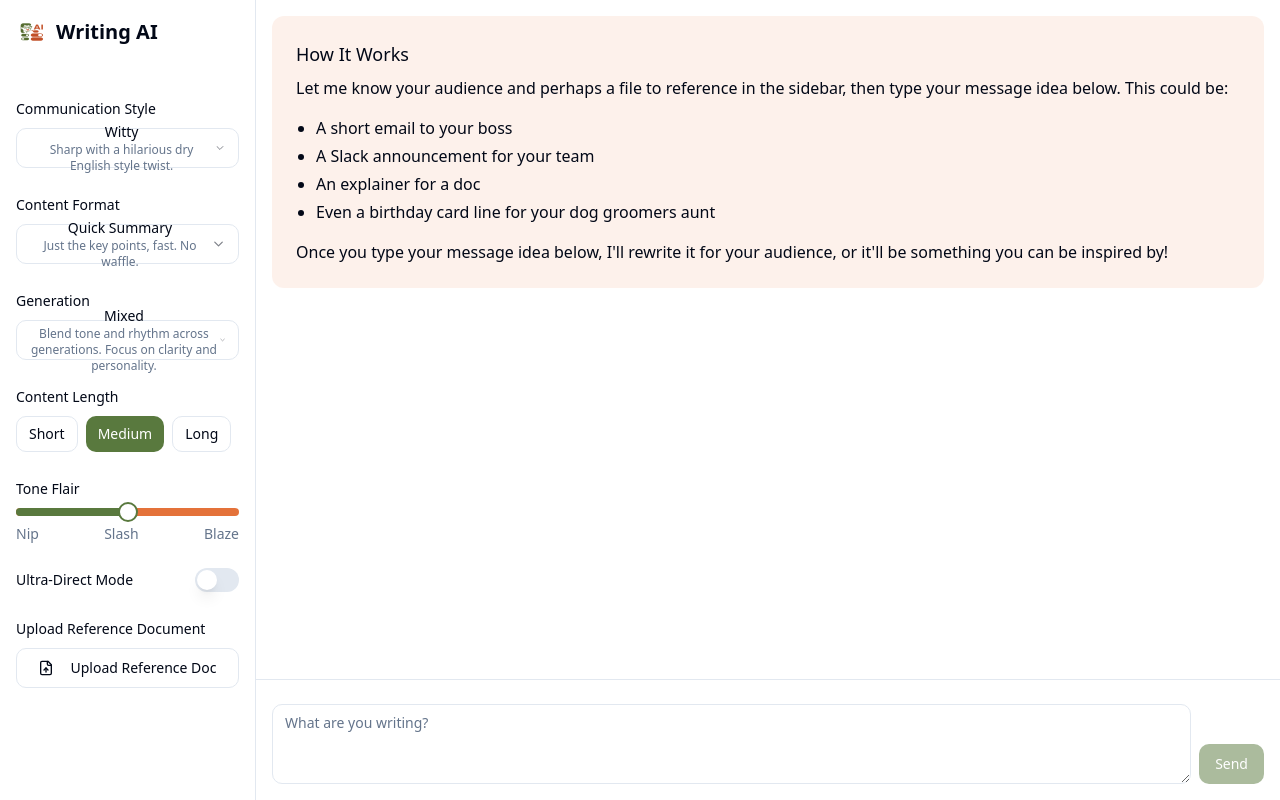
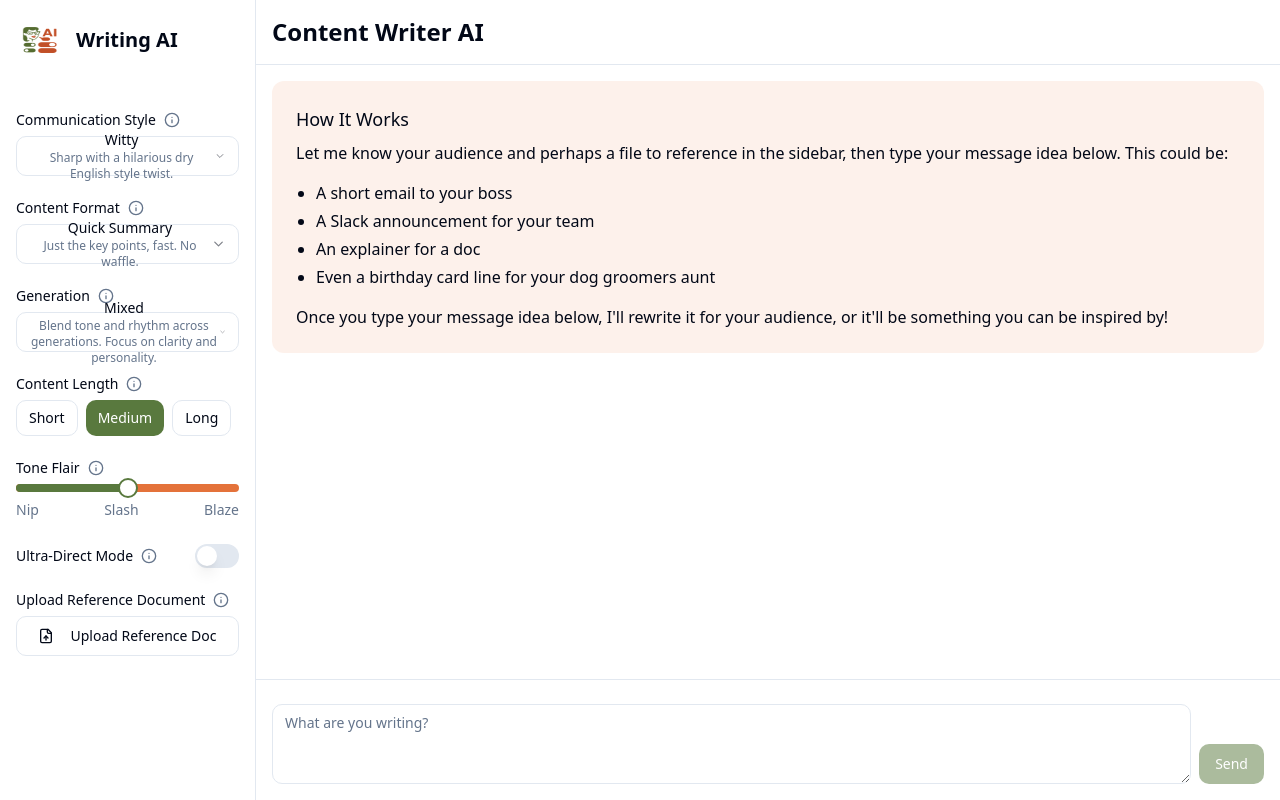
Before and after one commit to TeresaNoble/askb, a React (Vite) app: page / in a window 1280 px wide. Built offline with nearby package versions, Linux system fonts and the light colour scheme.

Commit message:
Fix UI and add features
- Change chat response background color.
- Add download options for text and word.
- Implement tooltip changes.
- Display uploaded file name.
- Increase logo size and add a title.

```diff
--- a/src/components/ChatInterface.tsx
+++ b/src/components/ChatInterface.tsx
@@ -1,9 +1,10 @@
-
 import { useState, useEffect } from 'react';
 import { Button } from "@/components/ui/button";
 import { Textarea } from "@/components/ui/textarea";
 import { ScrollArea } from "@/components/ui/scroll-area";
-import { Loader2, Download, RefreshCcw } from 'lucide-react';
+import { Loader2, Download, Info } from 'lucide-react';
+import { Tooltip, TooltipContent, TooltipProvider, TooltipTrigger } from "@/components/ui/tooltip";
+import { useToast } from "@/hooks/use-toast";
 import { UserProfile, buildInstructions } from '@/utils/voiceProfiles';
 
 interface Message {
@@ -21,33 +22,27 @@ const ChatInterface = ({ userProfile }: ChatInterfaceProps) => {
   const [isGenerating, setIsGenerating] = useState(false);
   const [lastPrompt, setLastPrompt] = useState('');
   const [showInstructions, setShowInstructions] = useState(true);
+  const [downloadFormat, setDownloadFormat] = useState<'text' | 'word'>('text');
+
+  const { toast } = useToast();
 
   const handleSend = async () => {
     if (!input.trim() || isGenerating) return;
 
-    // Save prompt for potential reuse
     setLastPrompt(input);
 
-    // Add user message
     const userMessage: Message = { role: 'user', content: input };
     setMessages(prev => [...prev, userMessage]);
 
-    // Clear input and hide instructions
     setInput('');
     setShowInstructions(false);
     setIsGenerating(true);
 
-    // In a real app, this would be an API call to OpenAI
-    // For now, we'll simulate a response
     try {
-      // Simulate API call delay
       await new Promise(resolve => setTimeout(resolve, 1500));
 
-      // Build system instructions based on user profile
       const instructions = buildInstructions(userProfile);
 
-      // Simulate AI response
-      // In a real implementation, you would send the instructions and user message to OpenAI
       const simulatedResponse = "This is a simulated response based on your profile settings. In a complete implementation, this would connect to OpenAI with your specified tone settings:\n\n" +
         `• Communication Style: ${userProfile.communicationStyle}\n` +
         `• Content Format: ${userProfile.contentFormat}\n` +
@@ -80,18 +75,29 @@ const ChatInterface = ({ userProfile }: ChatInterfaceProps) => {
   };
 
   const handleDownload = () => {
-    // Find the last assistant message
     const assistantMessages = messages.filter(m => m.role === 'assistant');
     if (assistantMessages.length === 0) return;
 
     const content = assistantMessages[assistantMessages.length - 1].content;
 
-    // Create and download text file
+    if (downloadFormat === 'word') {
+      const header = '<html xmlns:o="urn:schemas-microsoft-com:office:office" xmlns:w="urn:schemas-microsoft-com:office:word" xmlns="http://www.w3.org/TR/REC-html40"><head><meta charset="utf-8"><title>Export HTML to Word Document with JavaScript</title></head><body>';
+      const footer = "</body></html>";
+      const sourceHTML = header + content.replace(/\n/g, "<br>") + footer;
+
+      const source = 'data:application/vnd.ms-word;charset=utf-8,' + encodeURIComponent(sourceHTML);
+      const fileDownload = document.createElement("a");
+
+      document.body.appendChild(fileDownload);
+      fileDownload.href = source;
+      fileDownload.download = 'content.doc';
+      fileDownload.click();
+      document.body.removeChild(fileDownload);
+    } else {
       const blob = new Blob([content], { type: 'text/plain' });
       const url = URL.createObjectURL(blob);
       const a = document.createElement('a');
 
-    // Generate filename based on first few words of the prompt
       const words = lastPrompt.toLowerCase().match(/\b\w+\b/g) || ['content'];
       const baseFilename = words.slice(0, 2).join('');
       const date = new Date().toLocaleDateString('en-GB', {
@@ -106,6 +112,7 @@ const ChatInterface = ({ userProfile }: ChatInterfaceProps) => {
       a.click();
       document.body.removeChild(a);
       URL.revokeObjectURL(url);
+    }
   };
 
   const handleKeyDown = (e: React.KeyboardEvent<HTMLTextAreaElement>) => {
@@ -117,6 +124,9 @@ const ChatInterface = ({ userProfile }: ChatInterfaceProps) => {
 
   return (
     <div className="flex flex-col h-full">
+      <div className="p-4 border-b">
+        <h1 className="text-2xl font-semibold">Content Writer AI</h1>
+      </div>
       <ScrollArea className="flex-1 p-4">
         {showInstructions && messages.length === 0 && (
           <div className="p-6 bg-secondary/10 rounded-lg mb-4">
@@ -143,7 +153,7 @@ const ChatInterface = ({ userProfile }: ChatInterfaceProps) => {
             className={`mb-4 p-3 rounded-lg max-w-[80%] ${
               message.role === 'user'
                 ? 'ml-auto bg-primary text-primary-foreground'
-                : 'bg-secondary text-secondary-foreground'
+                : 'bg-[#FDE1D3] text-black border-2 border-[#F97316]'
             }`}
           >
             {message.content.split('\n').map((line, i) => (
@@ -175,13 +185,28 @@ const ChatInterface = ({ userProfile }: ChatInterfaceProps) => {
             </Button>
           )}
           {messages.some(m => m.role === 'assistant') && (
+            <div className="flex gap-2">
               <Button
                 variant="outline"
                 size="sm"
-              onClick={handleDownload}
+                onClick={() => {
+                  setDownloadFormat('text');
+                  handleDownload();
+                }}
               >
-              <Download className="h-3 w-3 mr-1" /> Download
+                <Download className="h-3 w-3 mr-1" /> Text
               </Button>
+              <Button
+                variant="outline"
+                size="sm"
+                onClick={() => {
+                  setDownloadFormat('word');
+                  handleDownload();
+                }}
+              >
+                <Download className="h-3 w-3 mr-1" /> Word
+              </Button>
+            </div>
           )}
         </div>
         <div className="flex gap-2">
--- a/src/components/Sidebar.tsx
+++ b/src/components/Sidebar.tsx
@@ -1,4 +1,3 @@
-
 import { useState } from 'react';
 import { Button } from "@/components/ui/button";
 import { Select, SelectContent, SelectItem, SelectTrigger, SelectValue } from "@/components/ui/select";
@@ -8,6 +7,7 @@ import { Label } from "@/components/ui/label";
 import { Tooltip, TooltipContent, TooltipProvider, TooltipTrigger } from "@/components/ui/tooltip";
 import { VOICE_PROFILE, ToneFlair, CommunicationStyle, ContentFormat, Generation, ContentLength } from '@/utils/voiceProfiles';
 import { FileUp } from 'lucide-react';
+import { Info } from 'lucide-react';
 
 interface SidebarProps {
   onProfileChange: (profile: {
@@ -69,22 +69,25 @@ const Sidebar = ({ onProfileChange }: SidebarProps) => {
 
   return (
     <div className="w-64 h-full bg-white border-r p-4 flex flex-col gap-6">
-      <div className="flex items-center gap-2 mb-6">
-        <img src="/lovable-uploads/e3bd66cc-d0cd-4e74-b137-84de8c89908a.png" alt="Logo" className="w-8 h-8" />
+      <div className="flex items-center gap-3 mb-6">
+        <img src="/lovable-uploads/e3bd66cc-d0cd-4e74-b137-84de8c89908a.png" alt="Logo" className="w-12 h-12" />
         <h2 className="text-xl font-semibold">Writing AI</h2>
       </div>
 
       <div className="space-y-6">
         <TooltipProvider>
           <div className="space-y-2">
+            <div className="flex items-center gap-2">
+              <Label>Communication Style</Label>
               <Tooltip>
                 <TooltipTrigger asChild>
-                <Label className="cursor-help">Communication Style</Label>
+                  <Info className="h-4 w-4 text-muted-foreground cursor-help" />
                 </TooltipTrigger>
                 <TooltipContent>
                   <p>Think, 'If I was my audience, how would I like to be spoken to?'</p>
                 </TooltipContent>
               </Tooltip>
+            </div>
             <Select
               value={communicationStyle}
               onValueChange={(value: CommunicationStyle) => {
@@ -109,14 +112,17 @@ const Sidebar = ({ onProfileChange }: SidebarProps) => {
           </div>
 
           <div className="space-y-2">
+            <div className="flex items-center gap-2">
+              <Label>Content Format</Label>
               <Tooltip>
                 <TooltipTrigger asChild>
-                <Label className="cursor-help">Content Format</Label>
+                  <Info className="h-4 w-4 text-muted-foreground cursor-help" />
                 </TooltipTrigger>
                 <TooltipContent>
                   <p>What are we going with today, detailed, chatty, action?</p>
                 </TooltipContent>
               </Tooltip>
+            </div>
             <Select
               value={contentFormat}
               onValueChange={(value: ContentFormat) => {
@@ -141,14 +147,17 @@ const Sidebar = ({ onProfileChange }: SidebarProps) => {
           </div>
 
           <div className="space-y-2">
+            <div className="flex items-center gap-2">
+              <Label>Generation</Label>
               <Tooltip>
                 <TooltipTrigger asChild>
-                <Label className="cursor-help">Generation</Label>
+                  <Info className="h-4 w-4 text-muted-foreground cursor-help" />
                 </TooltipTrigger>
                 <TooltipContent>
                   <p>This adjusts tone pacing, references, and formality.</p>
                 </TooltipContent>
               </Tooltip>
+            </div>
             <Select
               value={generation}
               onValueChange={(value: Generation) => {
@@ -173,14 +182,17 @@ const Sidebar = ({ onProfileChange }: SidebarProps) => {
           </div>
 
           <div className="space-y-2">
+            <div className="flex items-center gap-2">
+              <Label>Content Length</Label>
               <Tooltip>
                 <TooltipTrigger asChild>
-                <Label className="cursor-help">Content Length</Label>
+                  <Info className="h-4 w-4 text-muted-foreground cursor-help" />
                 </TooltipTrigger>
                 <TooltipContent>
                   <p>How detailed should the response be?</p>
                 </TooltipContent>
               </Tooltip>
+            </div>
             <div className="flex gap-2">
               {Object.keys(VOICE_PROFILE.length).map((len) => (
                 <Button
@@ -199,14 +211,17 @@ const Sidebar = ({ onProfileChange }: SidebarProps) => {
           </div>
 
           <div className="space-y-2">
+            <div className="flex items-center gap-2">
+              <Label>Tone Flair</Label>
               <Tooltip>
                 <TooltipTrigger asChild>
-                <Label className="cursor-help">Tone Flair</Label>
+                  <Info className="h-4 w-4 text-muted-foreground cursor-help" />
                 </TooltipTrigger>
                 <TooltipContent>
                   <p>Choose how bold you want the writing to sound: Subtly edgy (Nip), sharp but stylish (Slash) or bold and direct (Blaze).</p>
                 </TooltipContent>
               </Tooltip>
+            </div>
             <Slider
               value={[toneFlair]}
               onValueChange={([value]) => {
@@ -223,15 +238,19 @@ const Sidebar = ({ onProfileChange }: SidebarProps) => {
             </div>
           </div>
 
+          <div className="space-y-2">
             <div className="flex items-center justify-between">
+              <div className="flex items-center gap-2">
+                <Label>Ultra-Direct Mode</Label>
                 <Tooltip>
                   <TooltipTrigger asChild>
-                <Label className="cursor-help">Ultra-Direct Mode</Label>
+                    <Info className="h-4 w-4 text-muted-foreground cursor-help" />
                   </TooltipTrigger>
                   <TooltipContent>
                     <p>Override all personality settings to deliver sharp, efficient content with minimal tone.</p>
                   </TooltipContent>
                 </Tooltip>
+              </div>
               <Switch
                 checked={ultraDirect}
                 onCheckedChange={(checked) => {
@@ -240,19 +259,28 @@ const Sidebar = ({ onProfileChange }: SidebarProps) => {
                 }}
               />
             </div>
+          </div>
 
           <div className="space-y-2">
+            <div className="flex items-center gap-2">
+              <Label htmlFor="file-upload">Upload Reference Document</Label>
               <Tooltip>
                 <TooltipTrigger asChild>
-                <Label htmlFor="file-upload" className="cursor-help">Upload Reference Document</Label>
+                  <Info className="h-4 w-4 text-muted-foreground cursor-help" />
                 </TooltipTrigger>
                 <TooltipContent>
                   <p>Upload a reference doc. AI is not secure, don't upload secrets or scandals.</p>
                 </TooltipContent>
               </Tooltip>
+            </div>
             <Button variant="outline" className="w-full" onClick={() => document.getElementById('file-upload')?.click()}>
               <FileUp className="mr-2 h-4 w-4" /> Upload Reference Doc
             </Button>
+            {referenceText && (
+              <p className="text-sm text-muted-foreground truncate">
+                File uploaded: {(document.getElementById('file-upload') as HTMLInputElement)?.files?.[0]?.name}
+              </p>
+            )}
             <input
               id="file-upload"
               type="file"
```
Lines whose indentation alone changed are shown as unchanged.
